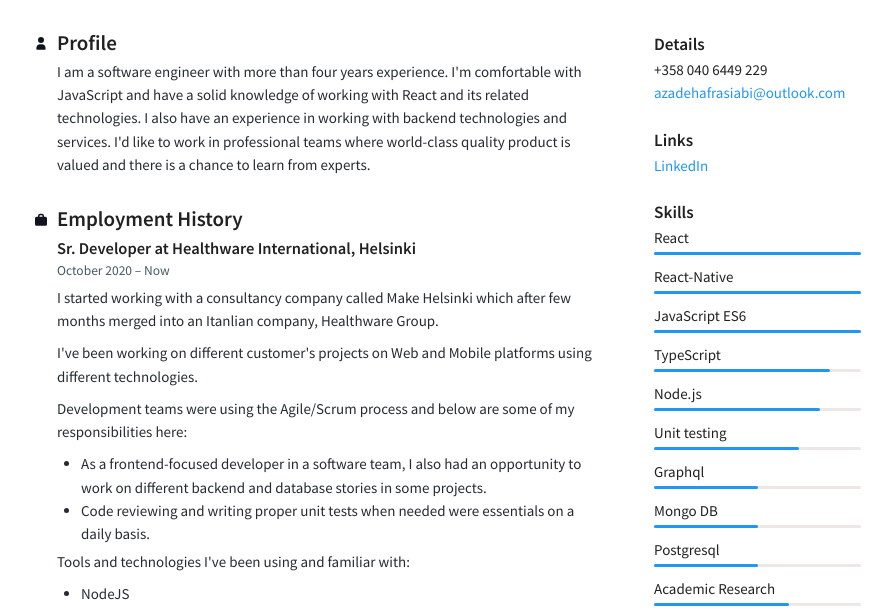
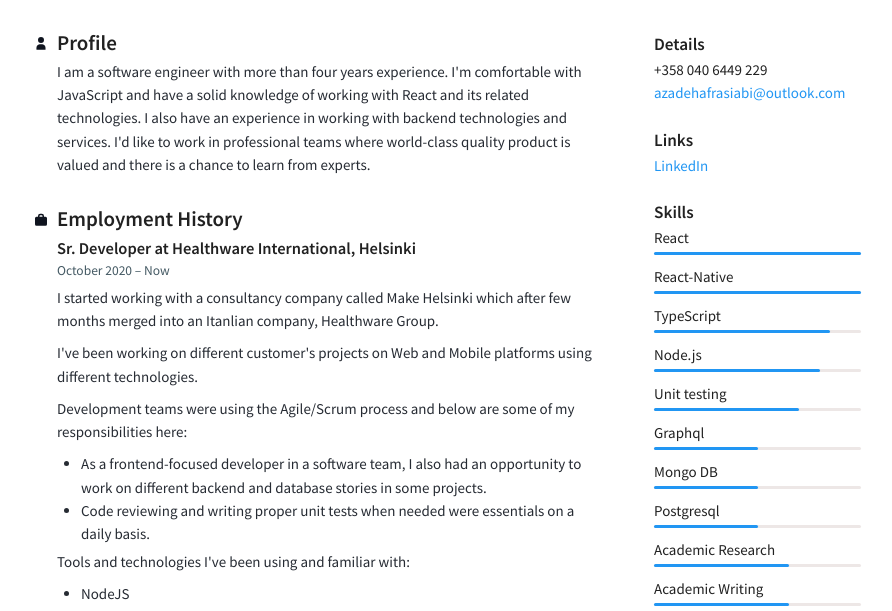
Before and after one commit to afrasiabi/afrasiabi.github.io, a website built with Parcel: page index.html in a window 1280 px wide. Shown: the part 125-736 px from the top of the page, without its empty margins (30-922 px from the left). Built offline with nearby package versions, Linux system fonts and the light colour scheme.

Commit message:
Updated skill set

```diff
--- a/index.html
+++ b/index.html
@@ -281,12 +281,6 @@
                                 </div>
                             </div>
                             <div class="aside__paragraph aside__paragraph--sm">
-                                <div class="aside__text">JavaScript ES6</div>
-                                <div class="progress">
-                                    <div class="progress__inner setting--primary-background" style="width: 100%;"></div>
-                                </div>
-                            </div>
-                            <div class="aside__paragraph aside__paragraph--sm">
                                 <div class="aside__text">TypeScript</div>
                                 <div class="progress">
                                     <div class="progress__inner setting--primary-background" style="width: 85%;"></div>
```
Also changed, not shown: docs/index.html (+0 -6 lines).
